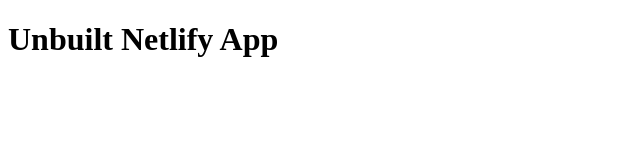
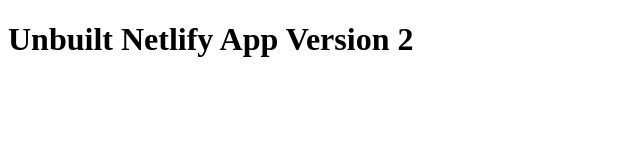
Before and after one commit to dyllandry/temp, a plain HTML site: page index.html in a window 1280 px wide. Shown: the whole page, without its empty margins (0-640 px from the left). Drawn offline with Linux system fonts and the light colour scheme.

Commit message:
Changed title.

```diff
--- a/index.html
+++ b/index.html
@@ -7,6 +7,6 @@
   <title>Document</title>
 </head>
 <body>
-  <h1>Unbuilt Netlify App</h1>
+  <h1>Unbuilt Netlify App Version 2</h1>
 </body>
 </html>
```
